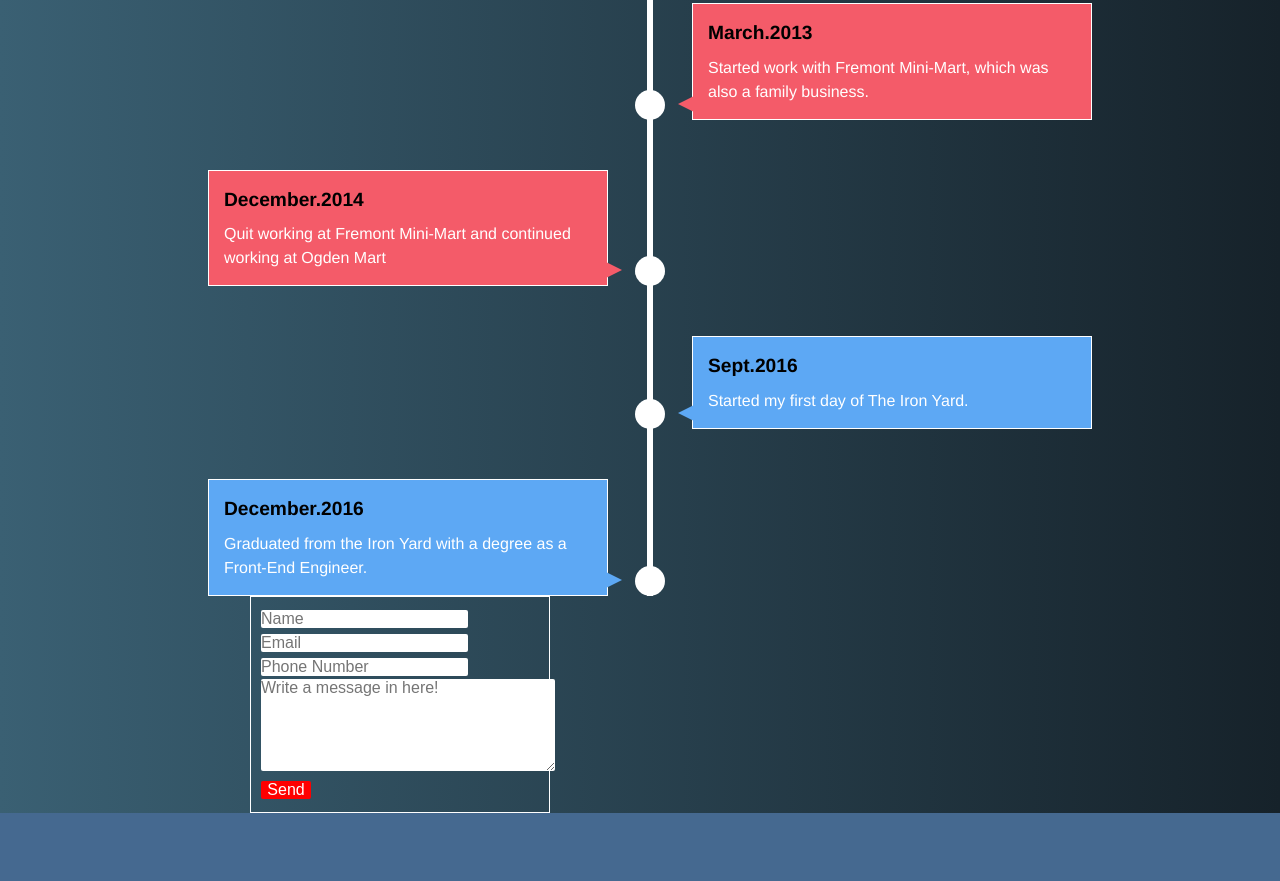
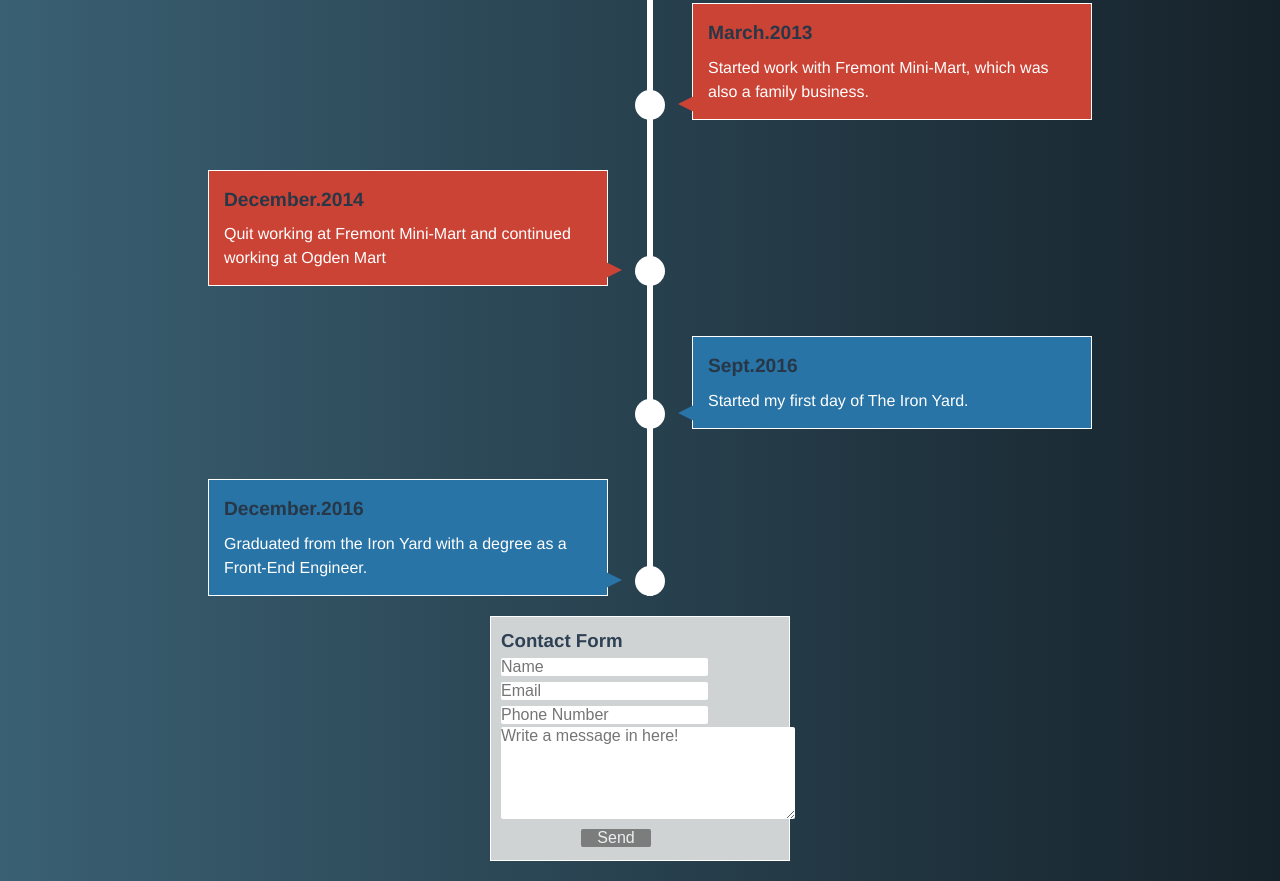
Before and after one commit to JamesShabo/JamesShabo.github.io, a website: page index.html in a window 1280 px wide. Shown: the part 1250-2131 px from the top of the page. Before the commit the page ends 2063 px from the top, so only its background shows below. Drawn offline with nearby package versions, Linux system fonts and the light colour scheme.

Commit message:
fixed styling on contact form and changed colors on timeline

```diff
--- a/index.html
+++ b/index.html
@@ -2,6 +2,7 @@
 <html lang="en">
 <head>
   <meta charset="UTF-8">
+  <meta http-equiv="X-UA-Compatible" content="IE=edge">
   <meta name="viewport" content="width=device-width, initial-scale=1">
   <title>Jason Shabo</title>
   <link rel="stylesheet" href="styles/font-awesome-4.7.0/css/font-awesome.min.css">
@@ -13,7 +14,7 @@
 <body>
 <div id="main-container">
   <header>
-    <h1 id="intro">Welcome to the world of Jason Shabo
+    <h1 id="intro">Nice to meet you, I'm Jason
     <a href="http://www.facebook.com/jason.shabo"<i  class="fa fa-facebook-square" aria-hidden="true"></i></a>
     <a href="https://github.com/JamesShabo"><i class="fa fa-github-square" aria-hidden="true"></i></a>
     <a href="https://twitter.com/osamabinshabo"<i class="fa fa-twitter-square" aria-hidden="true"></i></a>
@@ -22,7 +23,7 @@
   <div id="center-container">
     <div id="message">
       <p>
-      You have stumbled upon the website of a Front-End engineer/Hip-Hop fanatic/Tech enthusiast/ Down-to-earth dude. My stack includes:
+      You have stumbled upon the website of a Front-End Engineer/Hip-Hop Fanatic/Tech Enthusiast. My stack includes:
         <div id="techList">HTML/CSS, Javascript, ReactJS, NodeJS, and Jquery.</div>
         <div id="icons"> <img class="reactLogo" src="http://rulethegames.com/wp-content/uploads/2016/04/Responsive-Web-Design-Tutorial.jpg" style="height:100px;"><img class="reactLogo" src="https://platform-user-uploads.s3.amazonaws.com/blog/category/logo/291/react.png" style="height:100px;">
       </div>
@@ -94,6 +95,7 @@
   </div>
   <form action="https://formspree.io/JasonShabo@gmail.com"
       method="POST">
+      <h3 class="contactLabel">Contact Form</h3>
     <input type="text" placeholder="Name" name="name">
     <input type="email" placeholder="Email" name="_replyto">
     <input type="number" placeholder="Phone Number" name="number">
@@ -102,6 +104,7 @@
      <input type="hidden" name="_next" value="/" />
 </form>
   </div>
+
 </div>
 </body>
 <script type="text/javascript" src="js/main.js"></script>
--- a/package.json
+++ b/package.json
@@ -1,6 +1,5 @@
 {
   "dependencies": {
-    "bootstrap": "3",
     "grunt-cli": "^1.2.0",
     "jquery": "^3.1.1",
     "sass": "^0.5.0"
--- a/styles/styles.css
+++ b/styles/styles.css
@@ -20,7 +20,7 @@
 –––––––––––––––––––––––––––––––––––––––––––––––––– */
 
 .intro {
-  background: #F45B69;
+  background: #5D6D7E;
   padding: 100px 0;
 }
 
@@ -61,28 +61,38 @@
 }
 
 time {
-  color:#000;
+  color:#283747;
   display: block;
   font-size: 1.2rem;
   font-weight: bold;
   margin-bottom: 8px;
 }
 
+.contactLabel{
+  margin: 0px;
+  color:#2E4053;
+}
+
 form{
   padding:10px;
   width:300px;
+  margin:20px;
+  margin-left:240px;
   border:1px solid white;
+  background-color: #D0D3D4;
 }
 
-input,textarea{
+input,
+textarea{
   border-style: none;
   border-radius:2px;
 }
 
 #send_button{
-  width:50px;
-  color:white;
-  background-color: red;
+  margin-left: 80px;
+  width:70px;
+  color:#ECF0F1;
+  background-color: #7B7D7D;
 }
 
 #main-container{
@@ -155,7 +165,11 @@
 }
 
 .blue{
-  background-color:#5da8f4 !important;
+  background-color: #2874A6 !important;
+}
+
+.red{
+  background-color: #CB4335 !important;
 }
 
 .timeline ul li {
@@ -177,10 +191,6 @@
   height: 30px;
   border-radius: 50%;
   background: inherit;
-}
-
-.timeline ul {
-
 }
 
 .timeline ul li {
@@ -209,7 +219,7 @@
   bottom: 0;
   width: 400px;
   padding: 15px;
-  background: #F45B69;
+  background: #E74C3C;
   border:1px solid white;
 }
 
@@ -248,17 +258,17 @@
 /*---Color of Triangles to match box---*/
 
 li:nth-child(even) .red::before{
-  border-left-color:#F45B69 !important;
+  border-left-color:#CB4335 !important;
 }
 
 li:nth-child(odd) .red::before{
-  border-right-color:#F45B69 !important ;
+  border-right-color:#CB4335!important ;
 }
 
 li:nth-child(even) .blue::before{
-  border-left-color:#5da8f4 !important ;
+  border-left-color:#2874A6 !important ;
 }
 
 li:nth-child(odd) .blue::before{
-  border-right-color:#5da8f4 !important ;
+  border-right-color:#2874A6 !important ;
 }
```
Also changed, not shown: 1 other file.
